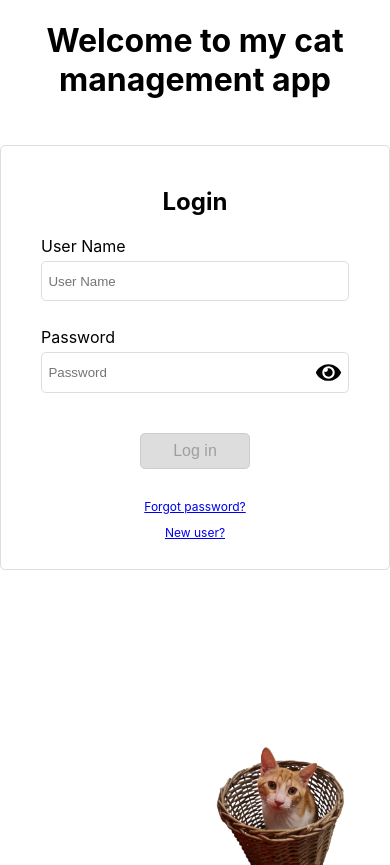
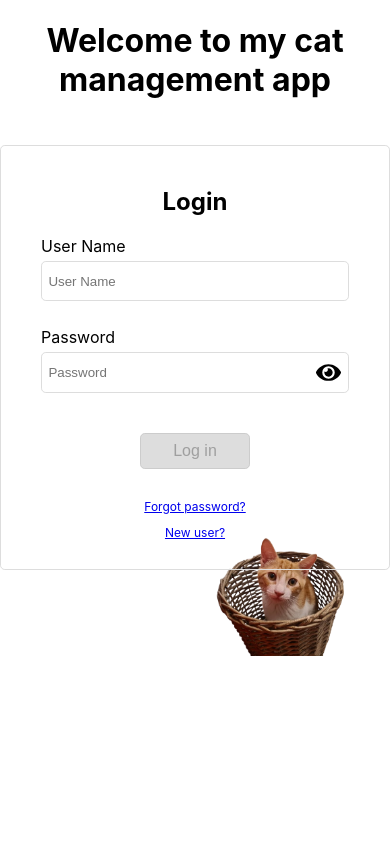
Before and after one commit to lioritm/example-app, a React (Create React App) app: page / in a window 390 px wide. Built offline with nearby package versions, Linux system fonts and the light colour scheme; no server answers.

Commit message:
moved bg

```diff
--- a/src/pages/Auth/css/Auth.css
+++ b/src/pages/Auth/css/Auth.css
@@ -64,6 +64,6 @@
 
 @media screen and (max-width: 950px) {
   .login-page {
-    background-position: right bottom;
+    background-position: right 70%;
   }
 }
```
